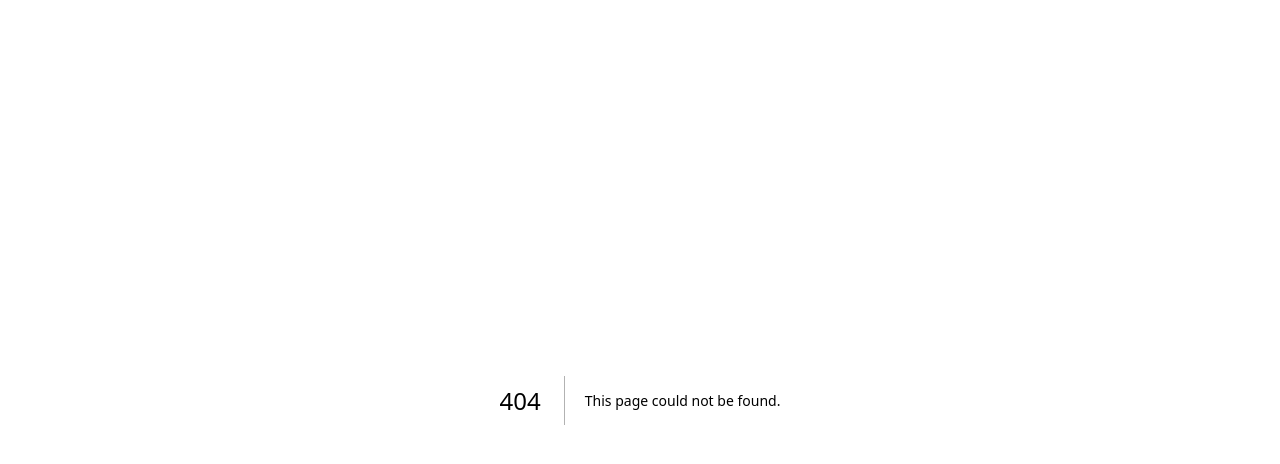
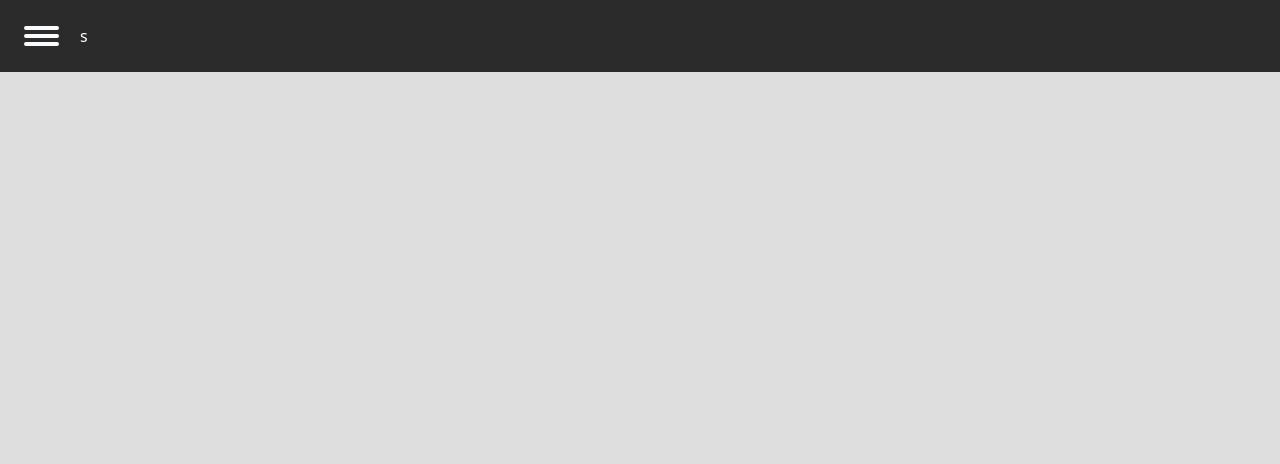
Before and after one commit to rodnye/inf-cujae-website, a Next.js app: page /home in a window 1280 px wide. Before the commit this address had no page. Shown: the top 464 px of the page. Built offline with nearby package versions, Linux system fonts and the light colour scheme.

Commit message:
feat: create basic /home page

```diff
--- /dev/null
+++ b/src/app/(main)/home/page.tsx
@@ -0,0 +1,14 @@
+import { Navbar } from '@/components/sections/Navbar';
+
+export default function HomePage() {
+  return (
+    <div className="overflox-x-hidden flex w-full flex-grow flex-col text-white">
+      <Navbar />
+
+      {
+        // TODO: seccion hero
+      }
+      <section></section>
+    </div>
+  );
+}
--- a/tailwind.config.js
+++ b/tailwind.config.js
@@ -2,7 +2,12 @@
 module.exports = {
   content: ['./src/**/*.{js,ts,jsx,tsx,mdx}'],
   theme: {
-    extend: {},
+    extend: {
+      colors: {
+        body: '#dedede',
+        primary: '#222',
+      },
+    },
   },
   plugins: [],
 };
```
